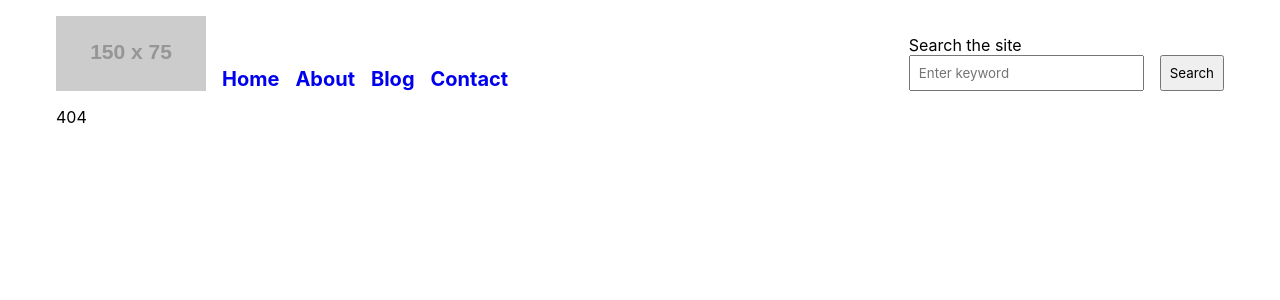
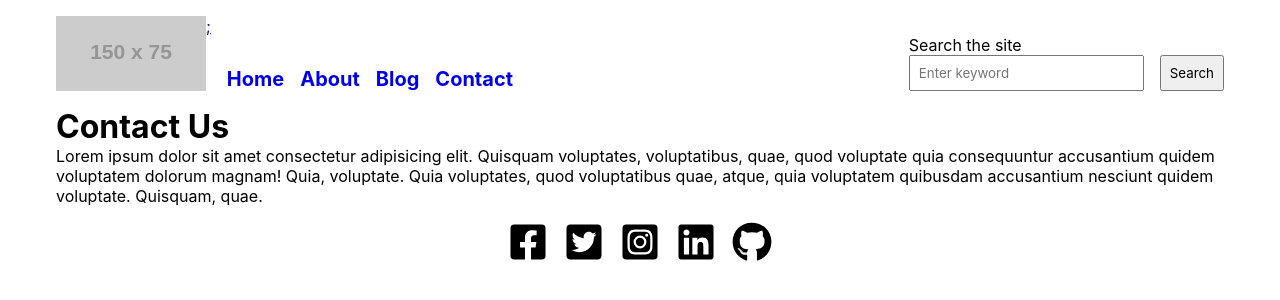
Before and after one commit to AngelAlexQC/paramo-test, a React (Vite) app: page /contact in a window 1280 px wide. Before the commit this address had no page. Shown: the top 300 px of the page. Built offline with nearby package versions, Linux system fonts and the light colour scheme.

Commit message:
feat: `About` & `Contact` pages

```diff
--- a/src/App.jsx
+++ b/src/App.jsx
@@ -2,7 +2,9 @@ import "./App.css";
 import { Logo, MainMenu, SearchBar } from "./components";
 import { CustomBrowserRouter } from "./Router";
 import {
+  AboutPage,
   Blog,
+  ContactPage,
   CreatePostPage,
   EditPostPage,
   HomePage,
@@ -24,6 +26,8 @@ export default function App() {
           <Route path="/post/:id" element={<PostPage />} />
           <Route path="/post/:id/edit" element={<EditPostPage />} />
           <Route path="/post/create" element={<CreatePostPage />} />
+          <Route path="/contact" element={<ContactPage />} />
+          <Route path="/about" element={<AboutPage />} />
           <Route path="*" element={<div>404</div>} />
         </Routes>
       </div>
--- a/src/components/Logo.jsx
+++ b/src/components/Logo.jsx
@@ -1,3 +1,14 @@
+import { Link } from "react-router-dom";
+
 export default function Logo() {
-  return <img src="https://via.placeholder.com/150x75" alt="logo" />;
+  return (
+    <Link
+      style={{
+        display: "flex",
+      }}
+      to="/"
+    >
+      <img src="https://via.placeholder.com/150x75" alt="logo" />;
+    </Link>
+  );
 }
--- /dev/null
+++ b/src/pages/About/About.jsx
@@ -0,0 +1,14 @@
+export default function AboutPage() {
+  return (
+    <main>
+      <h1>About</h1>
+      <p>
+        Lorem ipsum dolor sit amet consectetur adipisicing elit. Quisquam
+        voluptates, voluptatibus, quae, quod voluptate quia consequuntur
+        accusantium quidem voluptatem dolorum magnam! Quia, voluptate. Quia
+        voluptates, quod voluptatibus quae, atque, quia voluptatem quibusdam
+        accusantium nesciunt quidem voluptate. Quisquam, quae.
+      </p>
+    </main>
+  );
+}
--- /dev/null
+++ b/src/pages/Contact/Contact.jsx
@@ -0,0 +1,51 @@
+import {
+  FaFacebookSquare,
+  FaTwitterSquare,
+  FaInstagramSquare,
+  FaLinkedin,
+  FaGithub,
+} from "react-icons/fa";
+
+import styles from "./Contact.module.css";
+const networks = [
+  {
+    icon: <FaFacebookSquare size={40} />,
+    url: "https://www.facebook.com",
+  },
+  {
+    icon: <FaTwitterSquare size={40} />,
+    url: "https://www.twitter.com",
+  },
+  {
+    icon: <FaInstagramSquare size={40} />,
+    url: "https://www.instagram.com",
+  },
+  {
+    icon: <FaLinkedin size={40} />,
+    url: "https://www.linkedin.com",
+  },
+  {
+    icon: <FaGithub size={40} />,
+    url: "https://www.github.com",
+  },
+];
+
+export default function ContactPage() {
+  return (
+    <main>
+      <h1>Contact Us</h1>
+      <p>
+        Lorem ipsum dolor sit amet consectetur adipisicing elit. Quisquam
+        voluptates, voluptatibus, quae, quod voluptate quia consequuntur
+        accusantium quidem voluptatem dolorum magnam! Quia, voluptate. Quia
+        voluptates, quod voluptatibus quae, atque, quia voluptatem quibusdam
+        accusantium nesciunt quidem voluptate. Quisquam, quae.
+      </p>
+      <ul className={styles.networks}>
+        {networks.map((network) => (
+          <li key={network.url}>{network.icon}</li>
+        ))}
+      </ul>
+    </main>
+  );
+}
--- /dev/null
+++ b/src/pages/Contact/Contact.module.css
@@ -0,0 +1,8 @@
+.networks {
+  display: flex;
+  flex-wrap: wrap;
+  justify-content: center;
+  list-style: none;
+  gap: 1rem;
+  padding: 1rem;
+}
--- a/src/pages/index.jsx
+++ b/src/pages/index.jsx
@@ -3,3 +3,5 @@ export { default as HomePage } from "./Home/HomePage";
 export { default as EditPostPage } from "./Post/EditPostPage";
 export { default as CreatePostPage } from "./Post/CreatePostPage";
 export { default as PostPage } from "./Post/PostPage";
+export { default as ContactPage } from "./Contact/Contact";
+export { default as AboutPage } from "./About/About";
```
